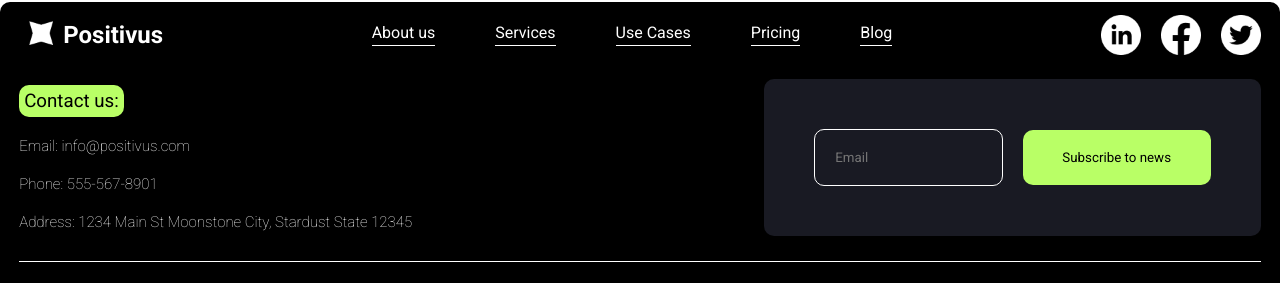
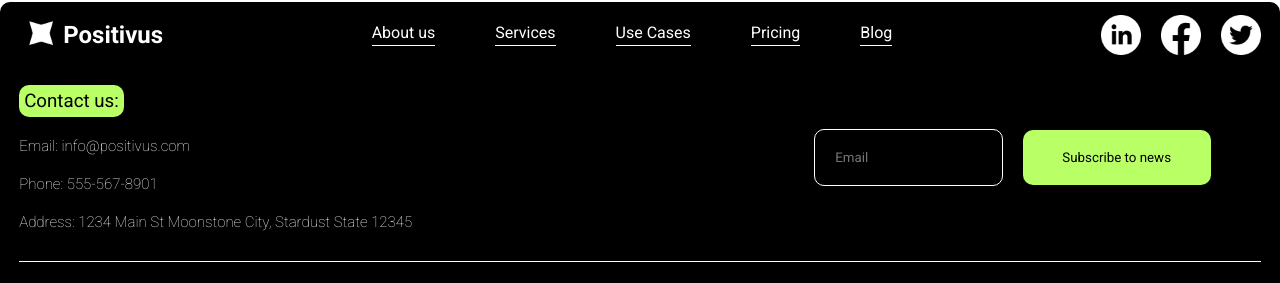
Before and after one commit to DOSSA-HASAN/Positivus, a React (Vite) app: page / in a window 1280 px wide. Shown: the part 5164-5447 px from the top of the page. Built offline with nearby package versions, Linux system fonts and the light colour scheme.

Commit message:
css fixes

```diff
--- a/src/App.jsx
+++ b/src/App.jsx
@@ -1,6 +1,7 @@
 import CaseStudy from "./components/caseStudy/CaseStudy"
 import ContactUs from "./components/contactUs/ContactUs"
 import Footer from "./components/footer/Footer"
+import Slider from "./components/footer/slider/Slider"
 import Hero from "./components/hero/Hero"
 import Navbar from "./components/navbar/Navbar"
 import Services from "./components/services/Services"
@@ -17,7 +18,7 @@ function App() {
       <CaseStudy />
       <WorkingProcess />
       <Team />
-
+      <Slider />
       <ContactUs />
       <Footer />
     </>
--- a/src/components/footer/footer.css
+++ b/src/components/footer/footer.css
@@ -1,6 +1,6 @@
 footer{
     padding: 1% 1.5%;
-    background-color: light-dark(#000,#3b3b3b);
+    background-color: light-dark(#000,#191A23);
     border-radius: 10px;
     color: #fff;
 }
@@ -84,7 +84,7 @@ footer{
 }
 
 .footer-right{
-    background-color: #191A23;
+    background-color: #000;
     padding: 50px;
     border-radius: 10px;
     display: flex;
--- /dev/null
+++ b/src/components/footer/slider/Slider.jsx
@@ -0,0 +1,12 @@
+import React from 'react'
+import "./slider.css"
+
+function Slider() {
+    return (
+        <>
+
+        </>
+    )
+}
+
+export default Slider
```
Also changed, not shown: src/components/footer/slider/slider.css (added).
